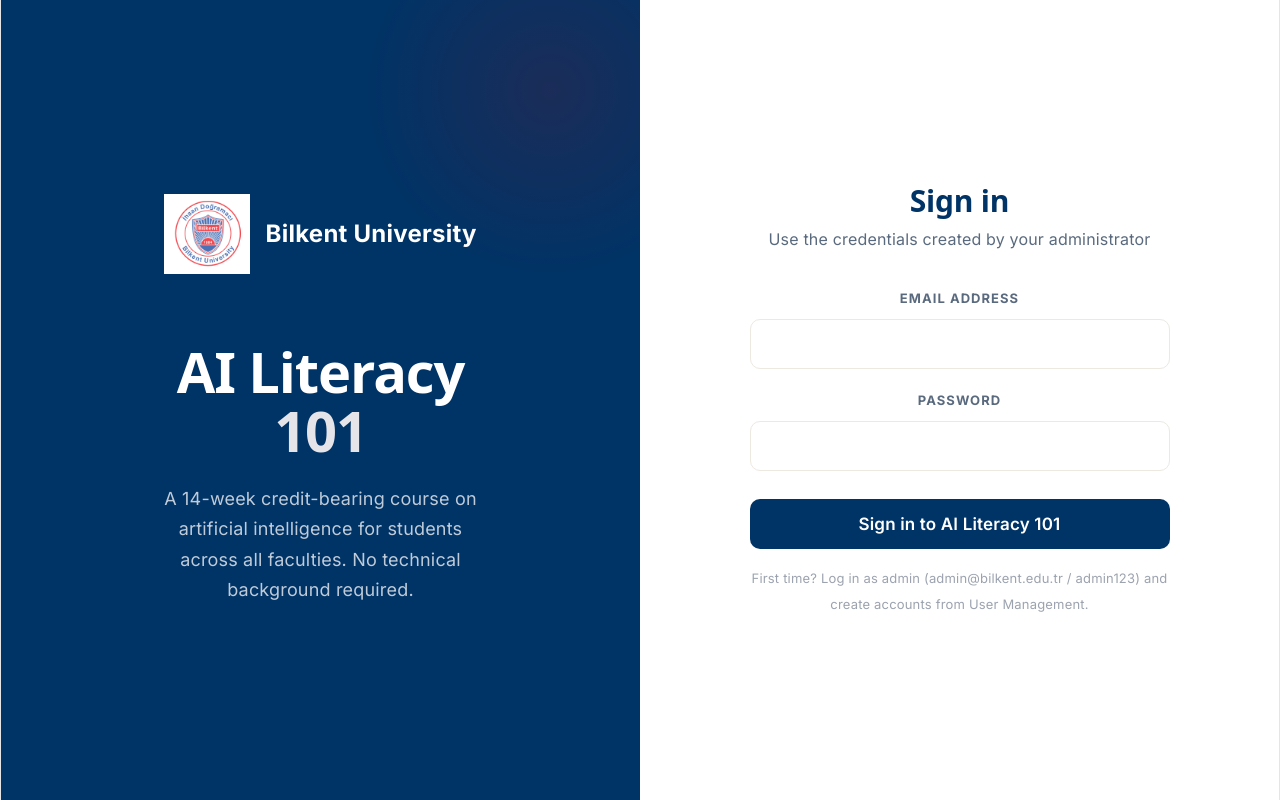
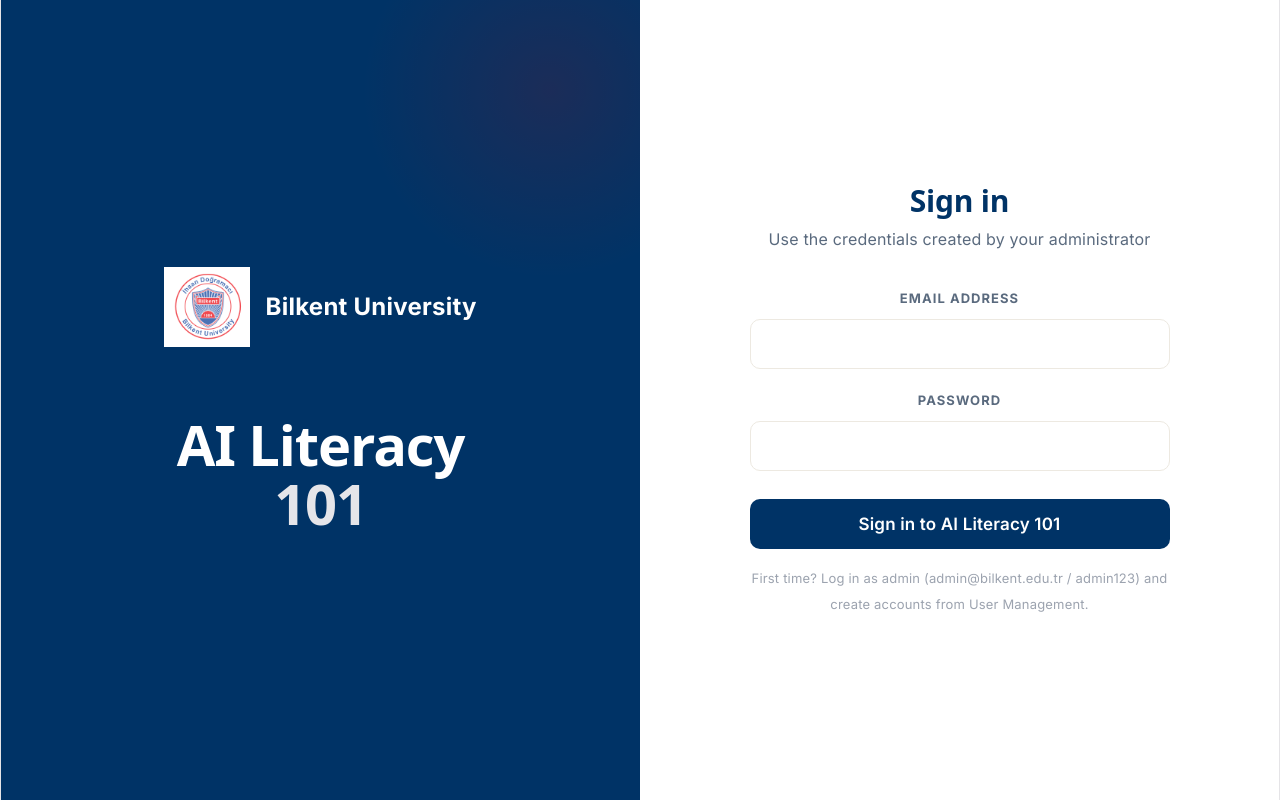
Before and after one commit to AycAlp/ai-course-platform, a React (Vite) app: page / in a window 1280 px wide. Built offline with nearby package versions, Linux system fonts and the light colour scheme.

Commit message:
remove description

```diff
--- a/src/App.jsx
+++ b/src/App.jsx
@@ -671,12 +671,9 @@
           </div>
         </div>
         <div style={{display:"flex",flexDirection:"column",alignItems:"center",justifyContent:"center",width:"100%"}}>
-          <h1 style={{fontSize:56,fontWeight:900,color:"#fff",lineHeight:1.05,marginBottom:24,letterSpacing:"-.02em",textAlign:"center"}}>
+          <h1 style={{fontSize:56,fontWeight:900,color:"#fff",lineHeight:1.05,marginBottom:0,letterSpacing:"-.02em",textAlign:"center"}}>
             AI Literacy<br/><span style={{color:"#faf5f5ea"}}>101</span>
           </h1>
-          <p style={{fontSize:18,color:"rgba(255,255,255,.75)",lineHeight:1.7,maxWidth:340,textAlign:"center"}}>
-            A 14-week credit-bearing course on artificial intelligence for students across all faculties. No technical background required.
-          </p>
         </div>
       </div>
 
@@ -870,8 +867,8 @@
     <div className="main">
       <div className="page-header">
         <div className="page-eyebrow">Course Content</div>
-        <div className="page-title">AI Literarcy 101</div>
-        <div className="page-desc">X modules</div>
+        <div className="page-title">AI for University Students</div>
+        <div className="page-desc">14 modules · 4 sections · 3 credits · No technical background required</div>
       </div>
       <div className="page-body">
         {phases.map(ph=>{
```
